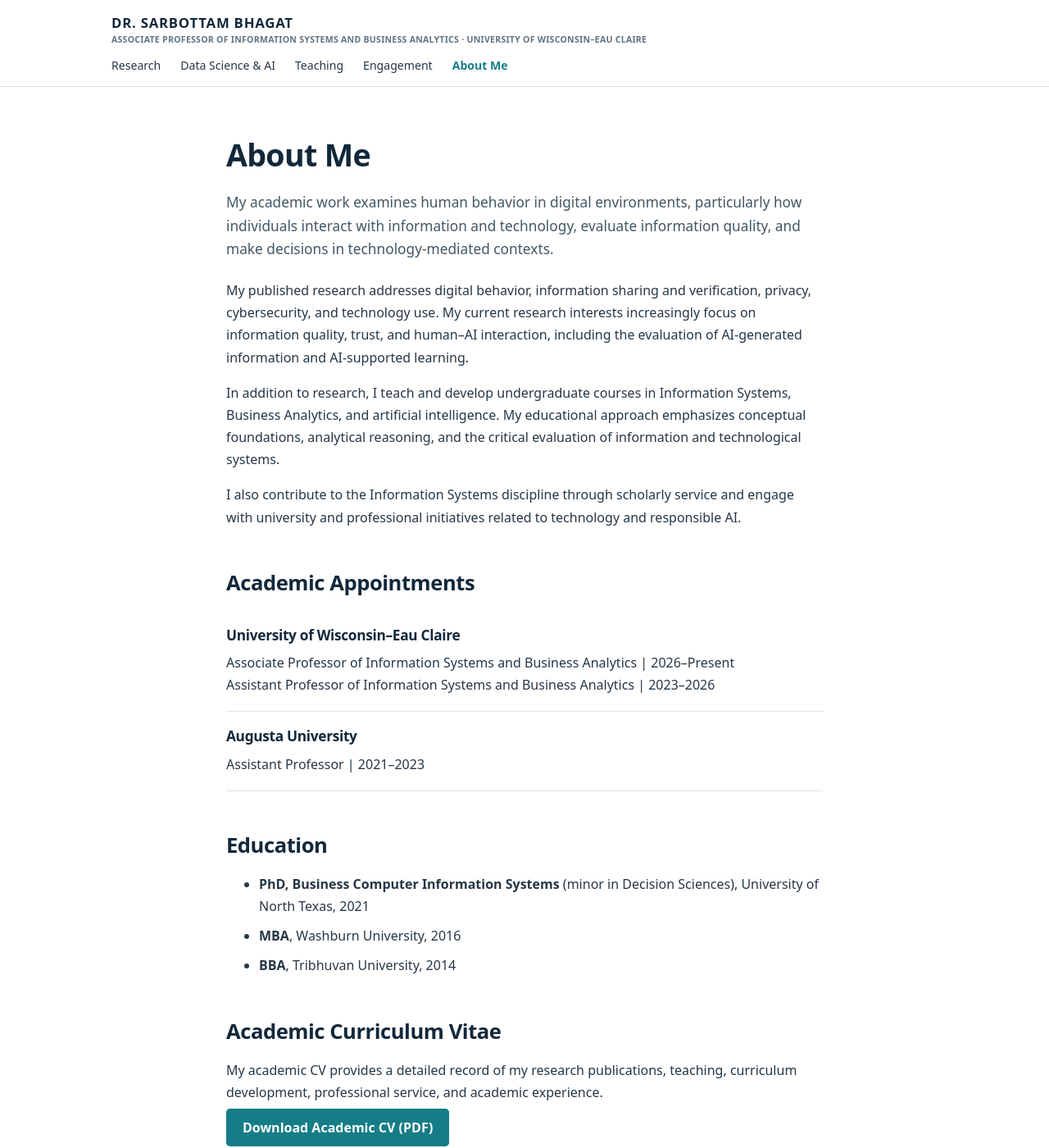
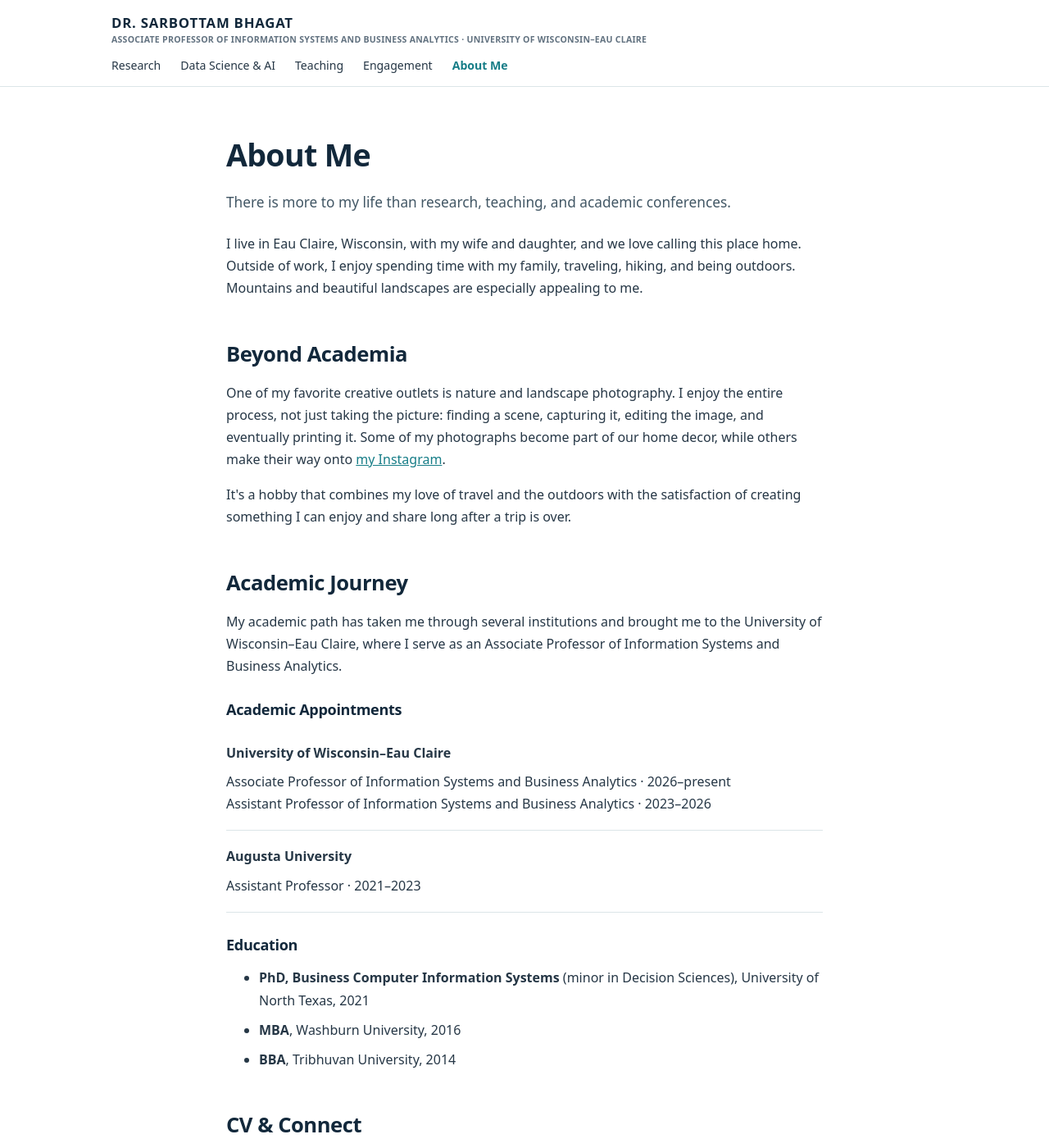
Before and after one commit to sarbottambhagat/sarbottambhagat.github.io, a Jekyll site: the page built from about.md, in a window 1280 px wide and 1400 px high. Shown: the whole window at 82% size. Built offline with Jekyll 4.4.1, drawn with Linux system fonts in a browser that asks for light colours; some of the changed text lies outside the part shown.

Commit message:
Refresh About Me with personal introduction, photography interests, and concise academic background

```diff
--- a/about.md
+++ b/about.md
@@ -6,23 +6,25 @@ permalink: /about/
 ---
 <section class="section"><div class="wrap content">
 <h1>About Me</h1>
-<p class="lead">My academic work examines human behavior in digital environments, particularly how individuals interact with information and technology, evaluate information quality, and make decisions in technology-mediated contexts.</p>
-<p>My published research addresses digital behavior, information sharing and verification, privacy, cybersecurity, and technology use. My current research interests increasingly focus on information quality, trust, and human–AI interaction, including the evaluation of AI-generated information and AI-supported learning.</p>
-<p>In addition to research, I teach and develop undergraduate courses in Information Systems, Business Analytics, and artificial intelligence. My educational approach emphasizes conceptual foundations, analytical reasoning, and the critical evaluation of information and technological systems.</p>
-<p>I also contribute to the Information Systems discipline through scholarly service and engage with university and professional initiatives related to technology and responsible AI.</p>
-<h2>Academic Appointments</h2>
-<div class="pub"><h3>University of Wisconsin–Eau Claire</h3><p>Associate Professor of Information Systems and Business Analytics | 2026–Present<br>Assistant Professor of Information Systems and Business Analytics | 2023–2026</p></div>
-<div class="pub"><h3>Augusta University</h3><p>Assistant Professor | 2021–2023</p></div>
-<h2>Education</h2>
+<p class="lead">There is more to my life than research, teaching, and academic conferences.</p>
+<p>I live in Eau Claire, Wisconsin, with my wife and daughter, and we love calling this place home. Outside of work, I enjoy spending time with my family, traveling, hiking, and being outdoors. Mountains and beautiful landscapes are especially appealing to me.</p>
+<h2>Beyond Academia</h2>
+<p>One of my favorite creative outlets is nature and landscape photography. I enjoy the entire process, not just taking the picture: finding a scene, capturing it, editing the image, and eventually printing it. Some of my photographs become part of our home decor, while others make their way onto <a href="https://www.instagram.com/srbtm_b" target="_blank" rel="noopener noreferrer">my Instagram</a>.</p>
+<p>It's a hobby that combines my love of travel and the outdoors with the satisfaction of creating something I can enjoy and share long after a trip is over.</p>
+<h2>Academic Journey</h2>
+<p>My academic path has taken me through several institutions and brought me to the University of Wisconsin–Eau Claire, where I serve as an Associate Professor of Information Systems and Business Analytics.</p>
+<h3>Academic Appointments</h3>
+<div class="pub"><strong>University of Wisconsin–Eau Claire</strong><p>Associate Professor of Information Systems and Business Analytics · 2026–present<br>Assistant Professor of Information Systems and Business Analytics · 2023–2026</p></div>
+<div class="pub"><strong>Augusta University</strong><p>Assistant Professor · 2021–2023</p></div>
+<h3>Education</h3>
 <ul>
 <li><strong>PhD, Business Computer Information Systems</strong> (minor in Decision Sciences), University of North Texas, 2021</li>
 <li><strong>MBA</strong>, Washburn University, 2016</li>
 <li><strong>BBA</strong>, Tribhuvan University, 2014</li>
 </ul>
-<h2>Academic Curriculum Vitae</h2>
-<p>My academic CV provides a detailed record of my research publications, teaching, curriculum development, professional service, and academic experience.</p>
+<h2>CV &amp; Connect</h2>
+<p>For a detailed record of my publications, teaching, curriculum development, and academic service, you can download my CV.</p>
 <p><a class="btn primary" href="{{ '/assets/css/Bhagat_CV.pdf' | relative_url }}" download>Download Academic CV (PDF)</a></p>
-<h2>Professional Profiles &amp; Contact</h2>
-<p><a href="https://scholar.google.com/citations?user=XibMQWIAAAAJ&amp;hl=en">Google Scholar</a> · <a href="https://www.linkedin.com/in/sarbottamb/">LinkedIn</a> · <a href="https://github.com/sarbottambhagat">GitHub</a></p>
+<p><a href="https://scholar.google.com/citations?user=XibMQWIAAAAJ&amp;hl=en">Google Scholar</a> · <a href="https://www.linkedin.com/in/sarbottamb/">LinkedIn</a> · <a href="https://github.com/sarbottambhagat">GitHub</a> · <a href="https://www.instagram.com/srbtm_b">Instagram</a></p>
 <p>Email: <a href="mailto:BhagatS@uwec.edu">BhagatS@uwec.edu</a> · Office: 715-836-2850</p>
 </div></section>
```
